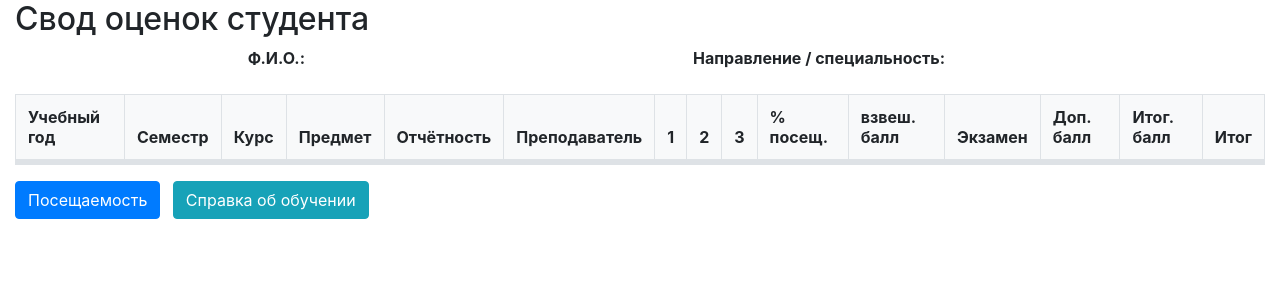
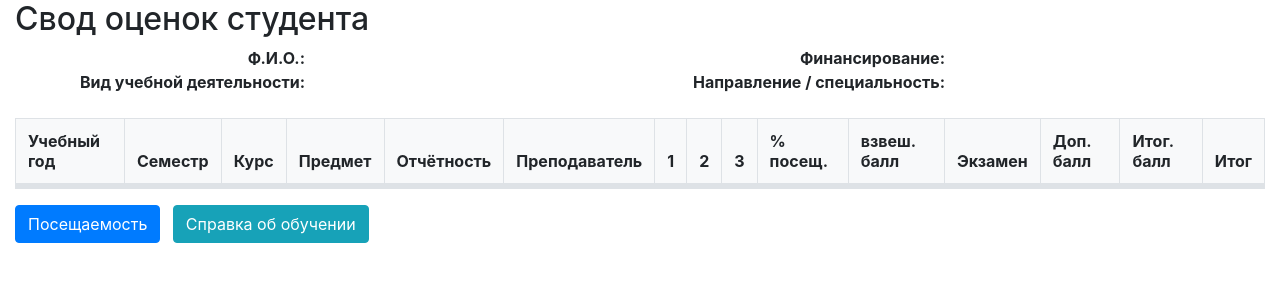
Before and after one commit to chekmarew/vsu_csf_stud_db, a Python web app: template templates/att_marks_report_student.html in a window 1280 px wide. Shown: the part 58-358 px from the top of the page. Run offline with Jinja, Linux system fonts and the light colour scheme; the template is opened without the code that fills it, so the values that code supplies are empty; some libraries are stand-ins or nearby versions.

Commit message:
Отбражение полей "вид учебной деятельности" и "финансирование" в student_report

```diff
--- a/templates/_student_report_header.html
+++ b/templates/_student_report_header.html
@@ -8,9 +8,19 @@
                 {% else %}
                 {{ student.full_name }}
                 {% endif %}
-                <strong class="ml-3">{{ student.kind_of_study_activity_name }}</strong>
             </dd>
-
+            <dt class="col-lg-3 col-12 text-left text-lg-right">
+                Финансирование:
+            </dt>
+            <dd class="col-lg-3 col-12">
+                {{ student.financing_name }}
+            </dd>
+            <dt class="col-lg-3 col-12 text-left text-lg-right">
+                Вид учебной деятельности:
+            </dt>
+            <dd class="col-lg-3 col-12">
+                {{ student.kind_of_study_activity_name }}
+            </dd>
             {% if student.stud_group %}
                 <dt class="col-lg-3 col-12 text-left text-lg-right">
                     Курс:
```
